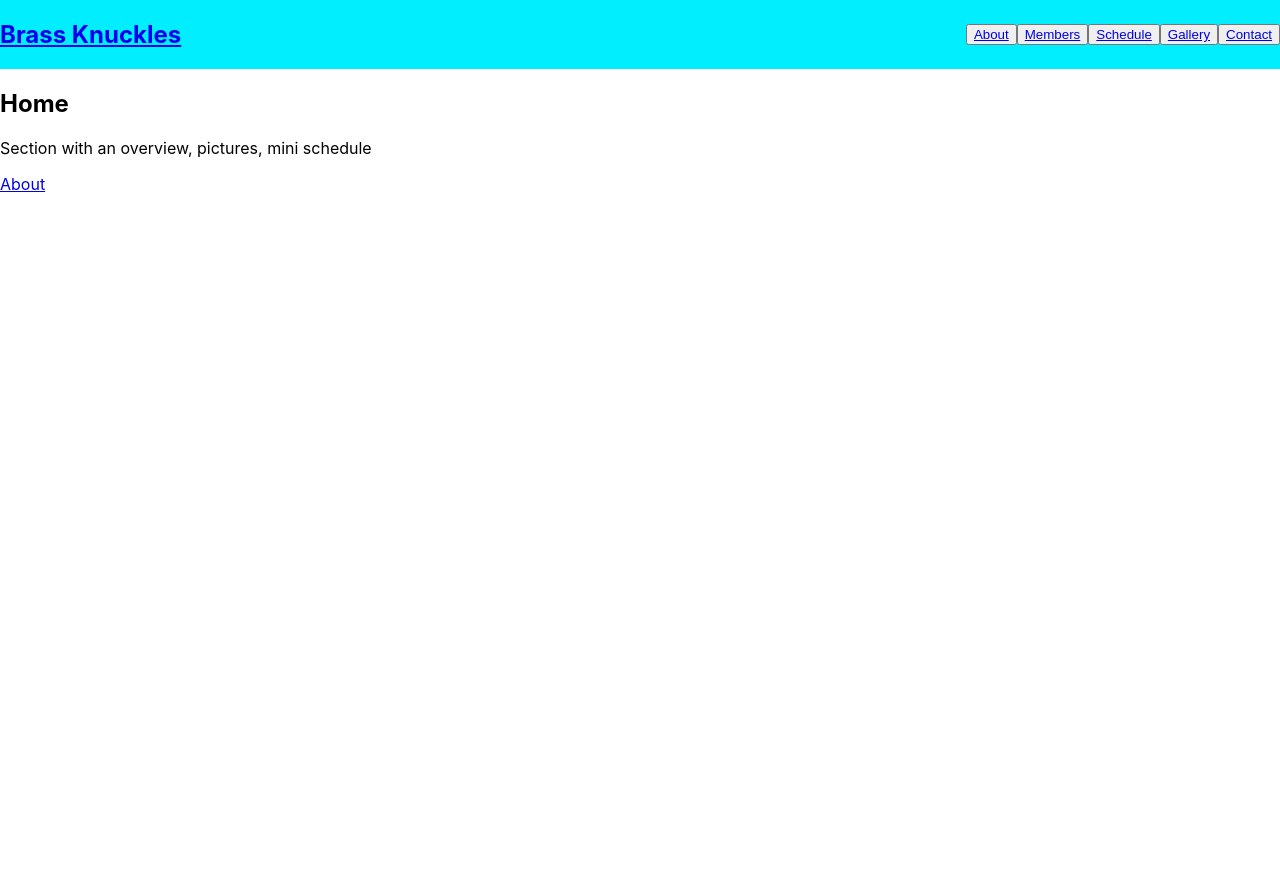
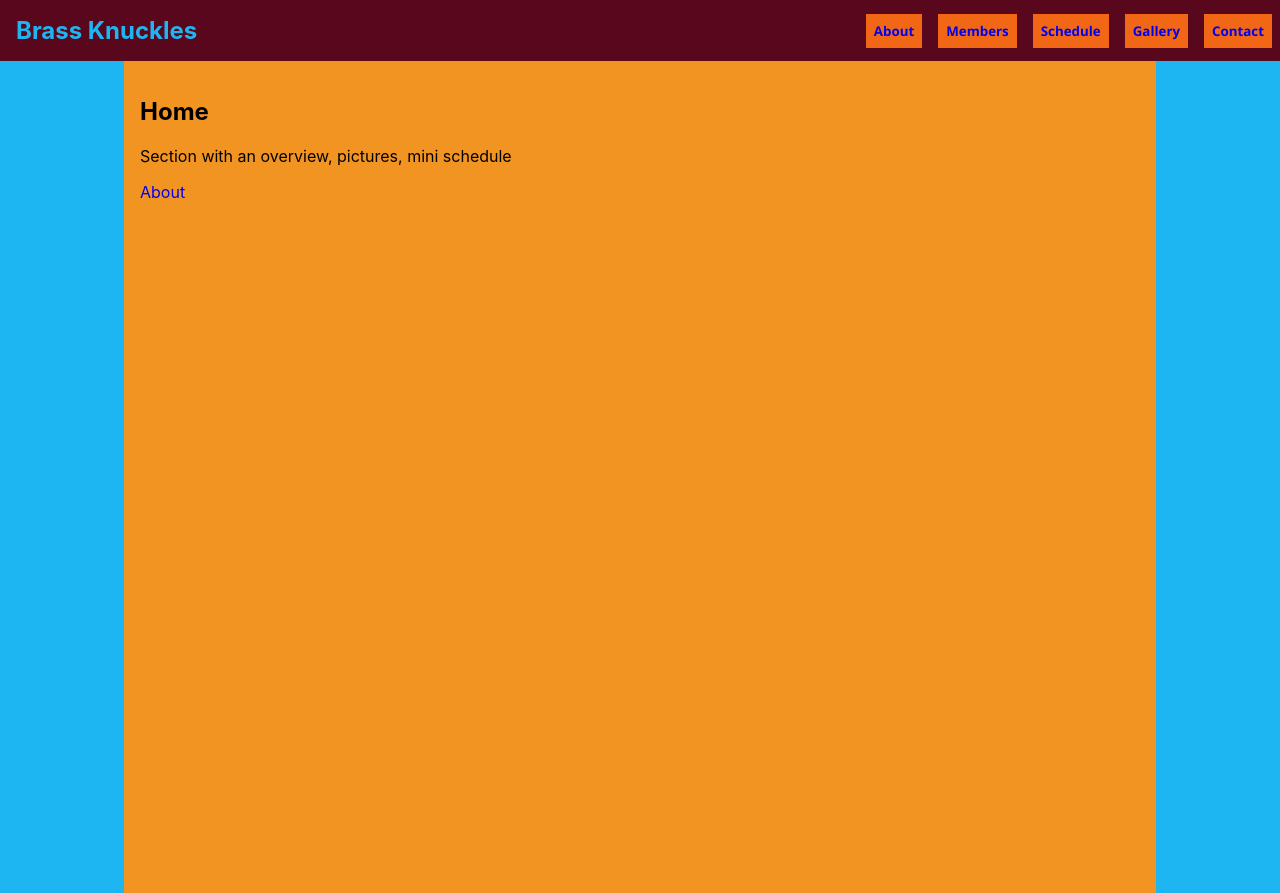
Before and after one commit to jamestw13/brass-knuckles, a React (Create React App) app: page / in a window 1280 px wide. Before the commit the page ends 800 px from the top, so only its background shows below. Built offline with nearby package versions, Linux system fonts and the light colour scheme.

Commit message:
added high-contrast/ugly colors, added beginning spacing

```diff
--- a/src/App.css
+++ b/src/App.css
@@ -1,8 +1,13 @@
+body {
+  background-color: #1db6f2;
+}
+
 nav {
   display: -webkit-box;
   display: -ms-flexbox;
   display: flex;
-  background-color: #00eeff;
+  background-color: #59071d;
+  color: #1db6f2;
   -webkit-box-pack: justify;
       -ms-flex-pack: justify;
           justify-content: space-between;
@@ -10,4 +15,32 @@ nav {
       -ms-flex-align: center;
           align-items: center;
 }
+
+a {
+  text-decoration: none;
+}
+
+h1 {
+  margin: 1rem;
+  color: #1db6f2;
+}
+
+button {
+  font-family: 'Segoe UI', Tahoma, Geneva, Verdana, sans-serif;
+  font-weight: bold;
+  margin: 0.5rem;
+  padding: 0.5rem;
+  outline: none;
+  border: none;
+  background-color: #f26716;
+  color: #59071d;
+}
+
+main {
+  width: clamp(150px, 80%, 1000px);
+  margin: auto;
+  background-color: #f29422;
+  height: 100vh;
+  padding: 1rem;
+}
 /*# sourceMappingURL=App.css.map */
--- a/src/scss/App.scss
+++ b/src/scss/App.scss
@@ -1,8 +1,46 @@
-$primary-color: #00eeff;
+$red: #d90416;
+$maroon: #59071d;
+$light-blue: #1db6f2;
+$yellow: #f29422;
+$orange: #f26716;
+
+body {
+  background-color: $light-blue;
+}
 
 nav {
   display: flex;
-  background-color: $primary-color;
+  background-color: $maroon;
+  color: $light-blue;
   justify-content: space-between;
   align-items: center;
 }
+
+a {
+  text-decoration: none;
+}
+
+h1 {
+  margin: 1rem;
+  color: $light-blue;
+}
+
+button {
+  font-family: 'Segoe UI', Tahoma, Geneva, Verdana, sans-serif;
+  font-weight: bold;
+
+  margin: 0.5rem;
+  padding: 0.5rem;
+  outline: none;
+  border: none;
+  background-color: $orange;
+  color: $maroon;
+}
+
+main {
+  width: clamp(150px, 80%, 1000px);
+  margin: auto;
+  background-color: $yellow;
+  height: 100vh;
+  padding: 1rem;
+}
```
Also changed, not shown: 1 other file (tests, documents, lock files or other folders).
